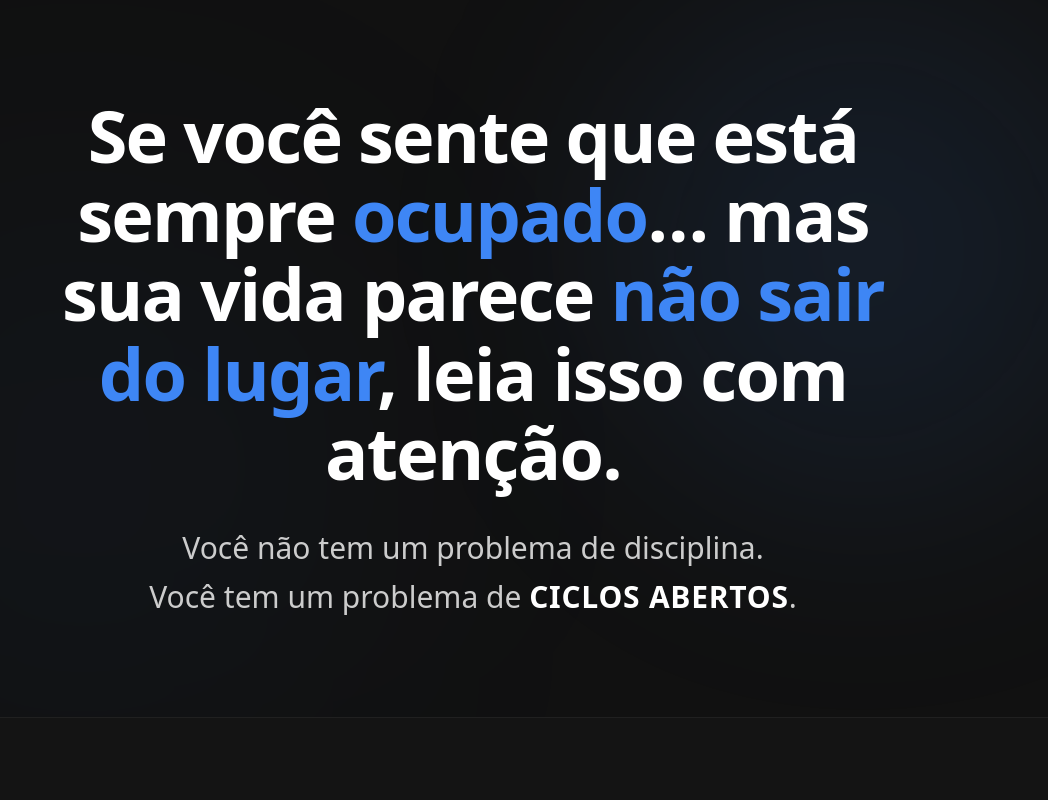
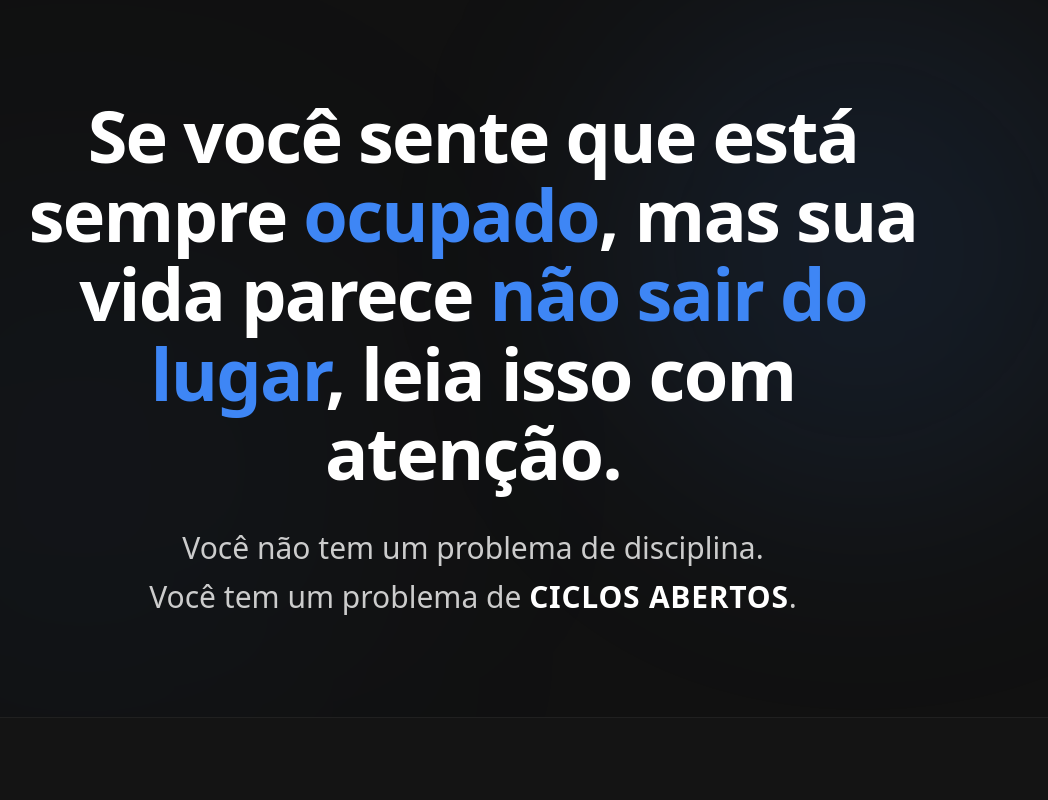
Before and after one commit to viniciusrocha96/loop-app, a Next.js app: page /vendas in a window 1280 px wide. Shown: the top 800 px of the page, without its empty margins (167-1215 px from the left). Built offline with nearby package versions, Linux system fonts and the light colour scheme.

Commit message:
textos novos trocando travessao por virgula

```diff
--- a/src/app/vendas/vendas-client.tsx
+++ b/src/app/vendas/vendas-client.tsx
@@ -149,7 +149,7 @@ export default function VendasPage() {
           className="max-w-4xl mx-auto text-center z-10"
         >
           <h1 className="text-4xl md:text-5xl lg:text-7xl font-bold mb-8 leading-[1.1] tracking-tight text-white">
-            Se você sente que está sempre <span className="text-[#3E86F5]">ocupado</span>… mas sua vida parece <span className="text-[#3E86F5]">não sair do lugar</span>, leia isso com atenção.
+            Se você sente que está sempre <span className="text-[#3E86F5]">ocupado</span>, mas sua vida parece <span className="text-[#3E86F5]">não sair do lugar</span>, leia isso com atenção.
           </h1>
 
           <p className="text-xl md:text-3xl text-[#cccccc] font-medium leading-relaxed max-w-3xl mx-auto">
@@ -383,7 +383,7 @@ export default function VendasPage() {
               <p>
                 E não é só sobre tarefas…<br/>
                 O LOOP também te ajuda a <strong className="text-white">evoluir de verdade.</strong><br/>
-                Você define suas metas — mensais e anuais —<br/>
+                Você define suas metas, mensais e anuais,<br/>
                 e o sistema transforma isso em ações claras no seu dia a dia.
               </p>
 
--- a/src/lib/quizData.ts
+++ b/src/lib/quizData.ts
@@ -3,7 +3,7 @@ export const quizSteps = [
   {
     type: 'intro',
     title: 'Por que algumas pessoas conseguem organizar a vida em poucas semanas… enquanto outras vivem recomeçando toda segunda-feira?',
-    subtitle: 'Em menos de 2 minutos descubra se você está preso no ciclo invisível da inconsistência — e como sair dele usando o LOOP: Seu Guia de Metas Diárias.',
+    subtitle: 'Em menos de 2 minutos descubra se você está preso no ciclo invisível da inconsistência, e como sair dele usando o LOOP: Seu Guia de Metas Diárias.',
     buttonText: 'Fazer o diagnóstico agora'
   },
   // ETAPA 1: SITUAÇÃO
```
